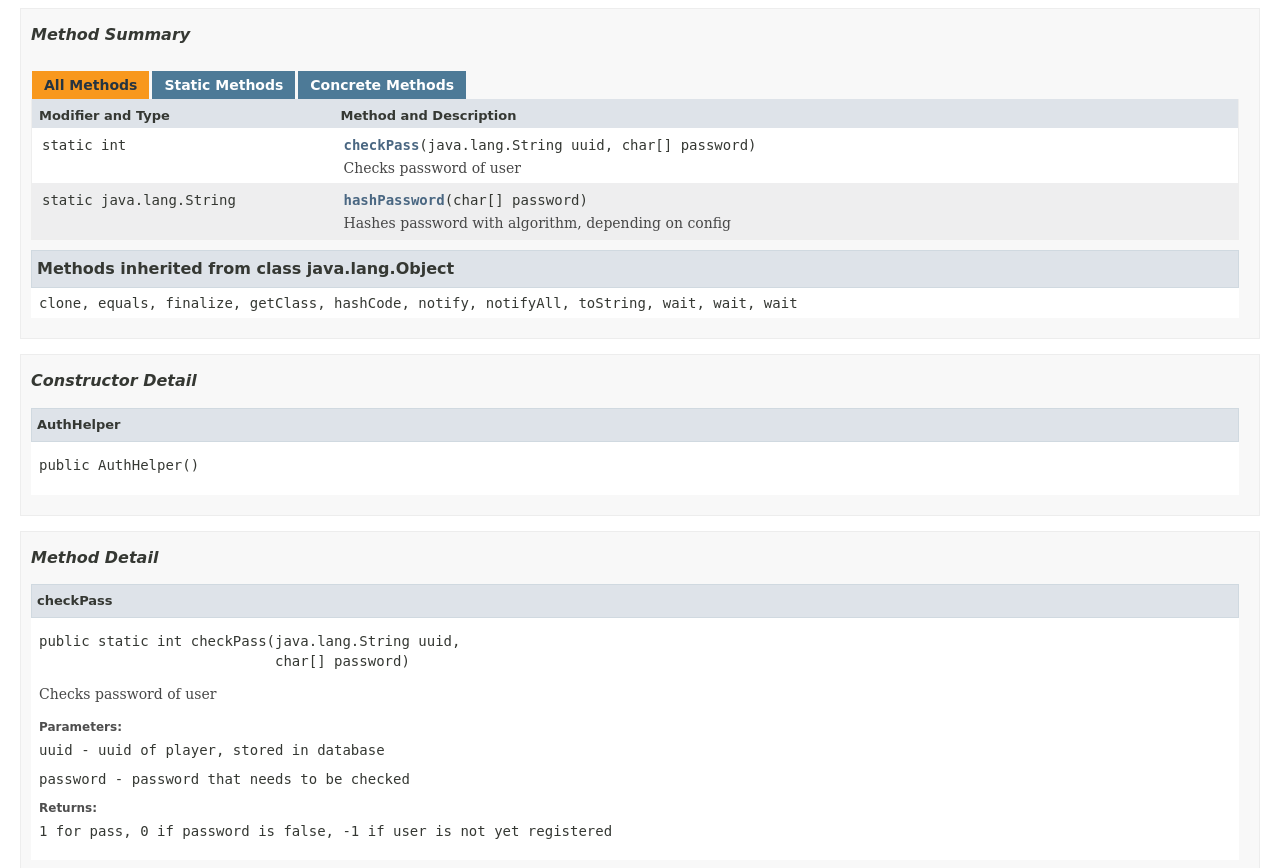
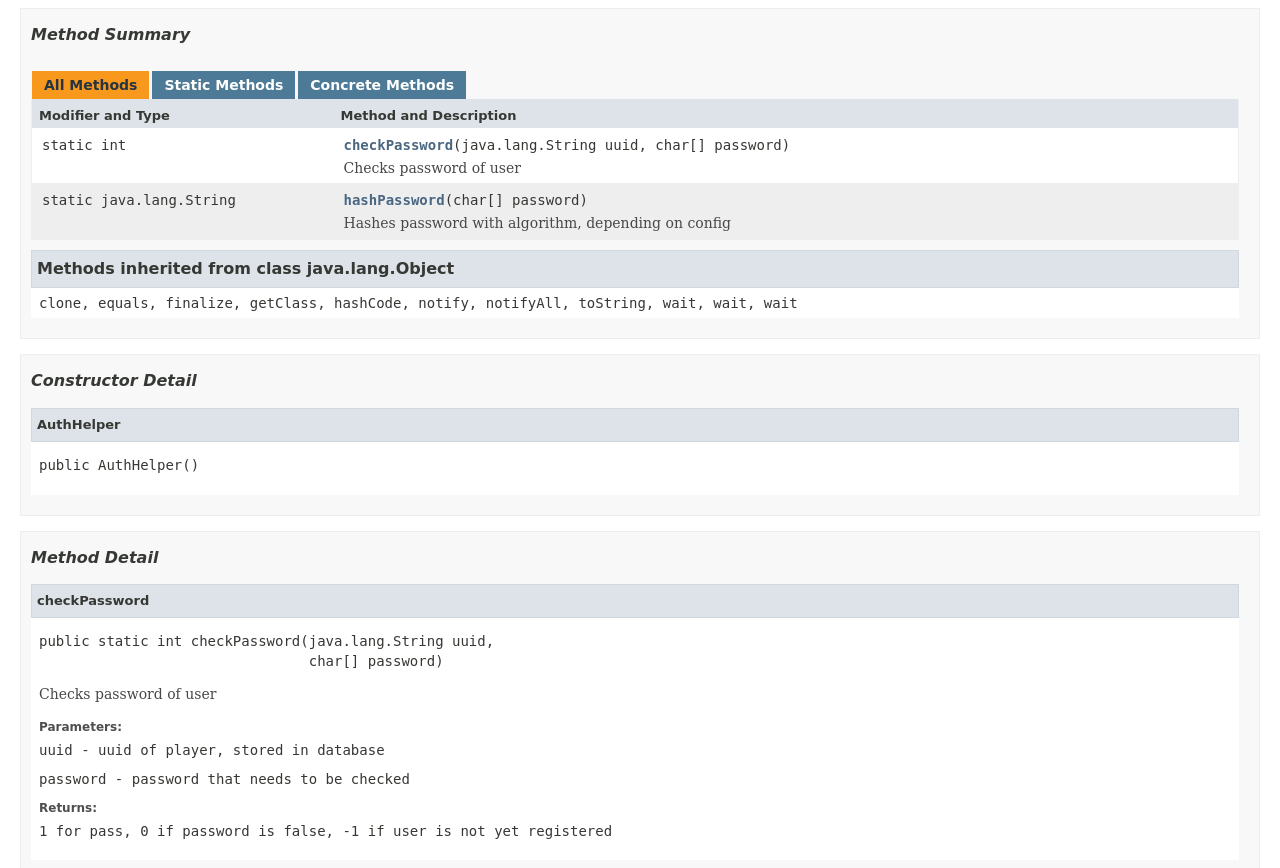
Before and after one commit to NikitaCartes/EasyAuth, a plain HTML site: page org/samo_lego/simpleauth/utils/AuthHelper.html in a window 1280 px wide. Shown: the part 460-1328 px from the top of the page. Drawn offline with Linux system fonts and the light colour scheme; a web font is replaced by a local one.

Commit message:
deploy: e0d0a062f6c0c7b07c49e1b168fd2f119e049932

```diff
--- a/org/samo_lego/simpleauth/utils/AuthHelper.html
+++ b/org/samo_lego/simpleauth/utils/AuthHelper.html
@@ -146,8 +146,8 @@ extends java.lang.Object</pre>
 </tr>
 <tr id="i0" class="altColor">
 <td class="colFirst"><code>static int</code></td>
-<td class="colLast"><code><span class="memberNameLink"><a href="../../../../org/samo_lego/simpleauth/utils/AuthHelper.html#checkPass-java.lang.String-char:A-">checkPass</a></span>(java.lang.String&nbsp;uuid,
-         char[]&nbsp;password)</code>
+<td class="colLast"><code><span class="memberNameLink"><a href="../../../../org/samo_lego/simpleauth/utils/AuthHelper.html#checkPassword-java.lang.String-char:A-">checkPassword</a></span>(java.lang.String&nbsp;uuid,
+             char[]&nbsp;password)</code>
 <div class="block">Checks password of user</div>
 </td>
 </tr>
@@ -196,14 +196,14 @@ extends java.lang.Object</pre>
 <!--   -->
 </a>
 <h3>Method Detail</h3>
-<a name="checkPass-java.lang.String-char:A-">
+<a name="checkPassword-java.lang.String-char:A-">
 <!--   -->
 </a>
 <ul class="blockList">
 <li class="blockList">
-<h4>checkPass</h4>
-<pre>public static&nbsp;int&nbsp;checkPass(java.lang.String&nbsp;uuid,
-                            char[]&nbsp;password)</pre>
+<h4>checkPassword</h4>
+<pre>public static&nbsp;int&nbsp;checkPassword(java.lang.String&nbsp;uuid,
+                                char[]&nbsp;password)</pre>
 <div class="block">Checks password of user</div>
 <dl>
 <dt><span class="paramLabel">Parameters:</span></dt>
```
Also changed, not shown: index-all.html (+1 -1 lines).
